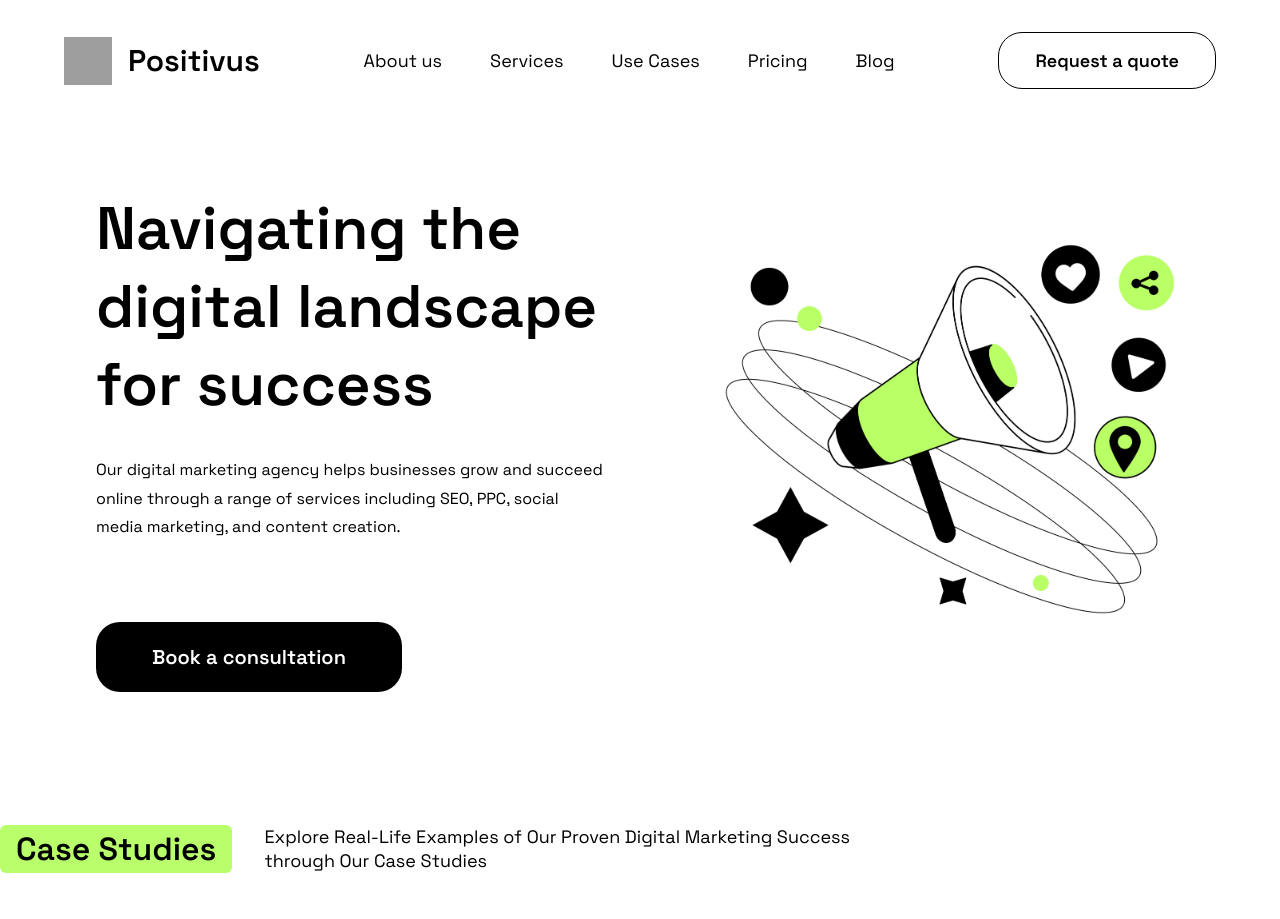
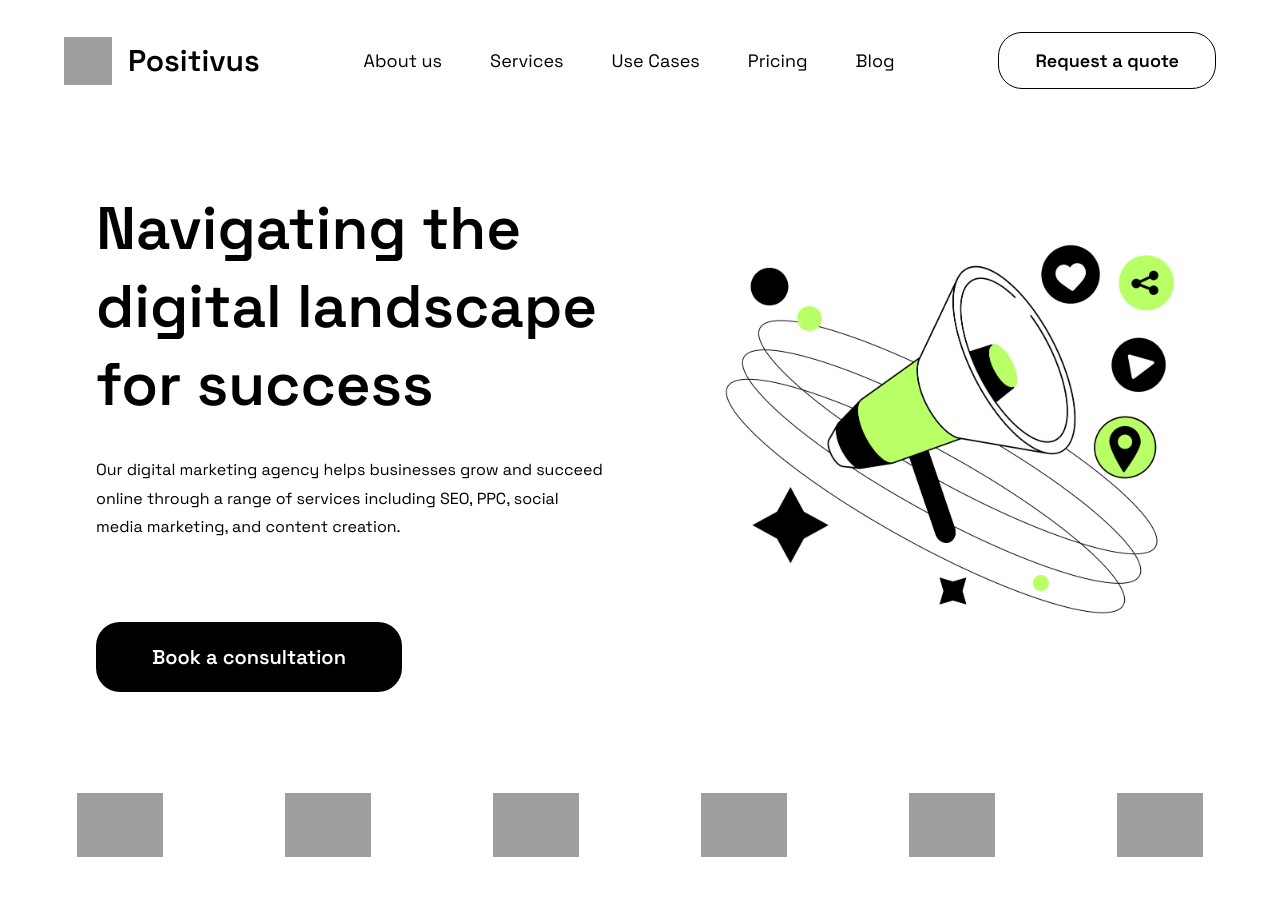
Before and after one commit to biswajitsonu/positivus1, a React (Create React App) app: page / in a window 1280 px wide. Shown: the top 919 px of the page. Built offline with nearby package versions, Linux system fonts and the light colour scheme; grey boxes are pictures that could not be loaded.

Commit message:
new commit

```diff
--- a/src/HomePage.jsx
+++ b/src/HomePage.jsx
@@ -1,6 +1,6 @@
 import React from 'react';
 import './HomePage.css';
-import CaseStudies from './CaseStudies';
+
 
 function HomePage() {
   return (
@@ -36,7 +36,7 @@ function HomePage() {
           </div>
         </section>
       </main>
-      <CaseStudies />
+
       <footer className="homepage-footer" aria-label="Partner logos">
         <div className="logo-container" tabIndex="0" role="img" aria-label="Amazon logo">
           <img
```
